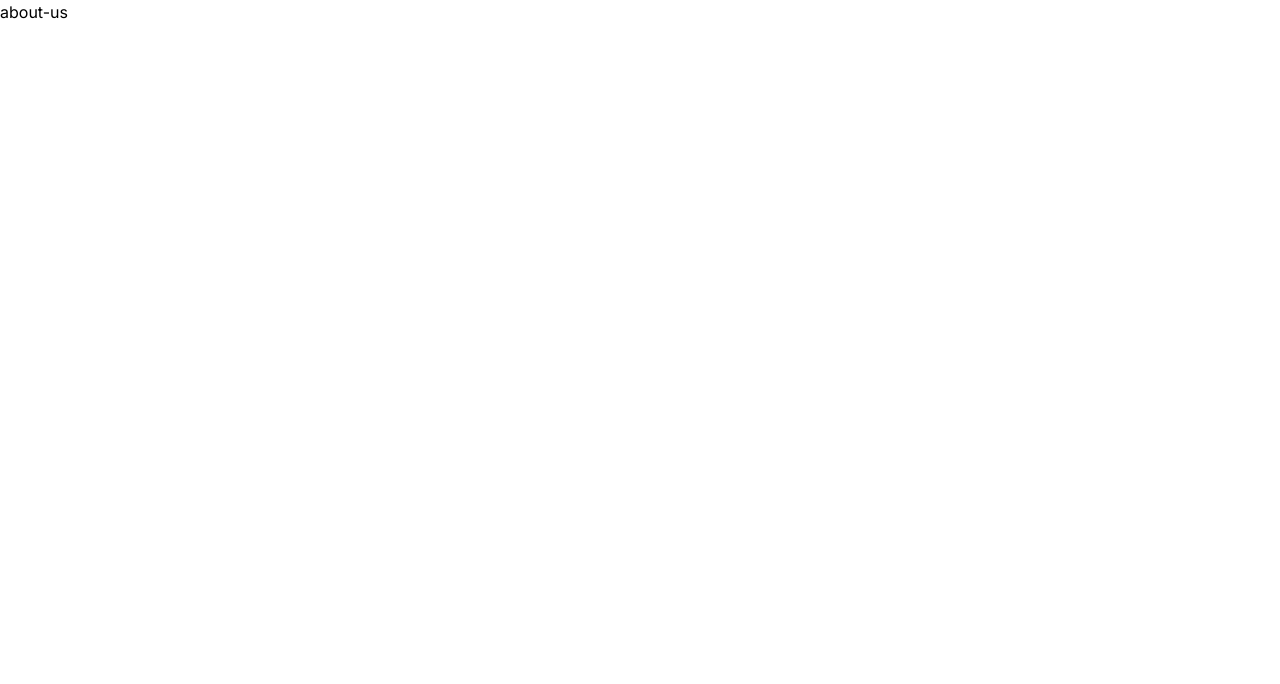
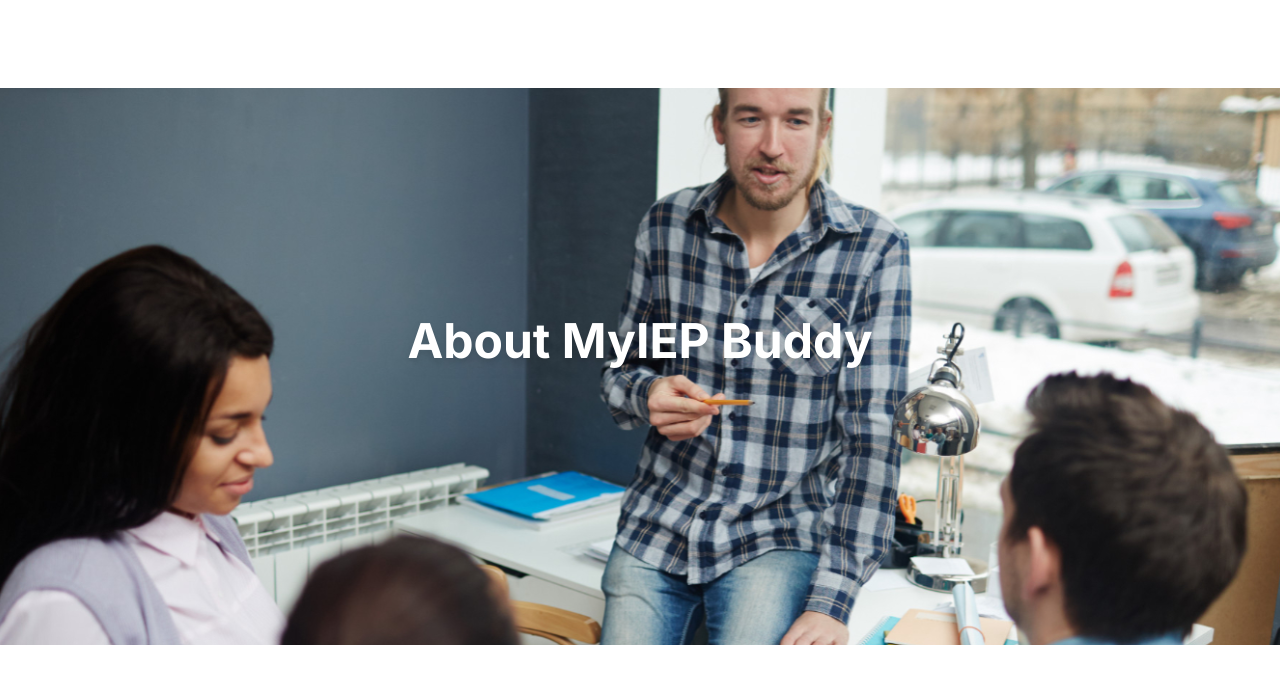
Before and after one commit to Hasan-Rifat/MyIEP-Buddy, a Next.js app: page /about-us in a window 1280 px wide. Shown: the top 684 px of the page. Built offline with nearby package versions, Linux system fonts and the light colour scheme.

Commit message:
font added also working on about hero sections

```diff
--- a/app/(frontend)/about-us/page.jsx
+++ b/app/(frontend)/about-us/page.jsx
@@ -1,7 +1,12 @@
+import AboutHero from "@/app/components/shared/AboutUs/AboutHero";
 import React from "react";
 
 const AboutUs = () => {
-  return <div>about-us</div>;
+  return (
+    <>
+      <AboutHero />
+    </>
+  );
 };
 
 export default AboutUs;
--- a/app/(frontend)/affiliate-program/page.jsx
+++ b/app/(frontend)/affiliate-program/page.jsx
@@ -4,7 +4,7 @@ const affiliateProgram = () => {
   return (
     <section className="py-[230px]">
       <div className="container mx-auto">
-        <div className="mx-auto max-w-[597px] pt-[33px] pb-[82px] bg-[#fcfcfd] rounded-[10px]">
+        <div className="mx-auto max-w-[597px] pt-[33px] pb-[82px] bg-[#fcfcfd] rounded-[10px] shadow-[0_10px_15px_rgba(0,0,0,0.05)]">
           <h2 className="text-[40px] leading-[56px] text-black font-medium text-center mb-10">
             Affiliate Program
           </h2>
--- /dev/null
+++ b/app/components/shared/AboutUs/AboutHero.jsx
@@ -0,0 +1,33 @@
+import React from "react";
+import aboutHero from "../../../../images/aboutHero.svg";
+import Image from "next/image";
+
+const AboutHero = () => {
+  return (
+    <section className="py-[88px] ">
+      <div className="">
+        <div class="w-full h-[557px] flex justify-center items-center overflow-hidden relative bg-black bg-opacity-50">
+          <Image
+            src={aboutHero}
+            alt="Hero Image"
+            className="object-cover"
+            fill
+          />
+          <div className="container mx-auto px-20">
+            <div class="flex flex-col justify-center items-center px-3">
+              <h1 class=" text-center text-3xl md:text-5xl text-white font-bold drop-shadow-lg">
+                About MyIEP Buddy
+              </h1>
+              <p class="mt-5 text-center text-2xl text-white opacity-100">
+                Lorem Ipsum has been the industry's standard dummy text ever
+                since the 1500s
+              </p>
+            </div>
+          </div>
+        </div>
+      </div>
+    </section>
+  );
+};
+
+export default AboutHero;
--- a/app/globals.css
+++ b/app/globals.css
@@ -2,6 +2,11 @@
 @tailwind components;
 @tailwind utilities;
 
+@import url("https://fonts.googleapis.com/css2?family=DM+Sans:ital,wght@0,400;0,500;0,700;1,400;1,500;1,700&display=swap");
+
+body {
+  font-family: "DM Sans", sans-serif;
+}
 /* :root {
   --foreground-rgb: 0, 0, 0;
   --background-start-rgb: 214, 219, 220;
```
Also changed, not shown: images/aboutHero.svg (added).
